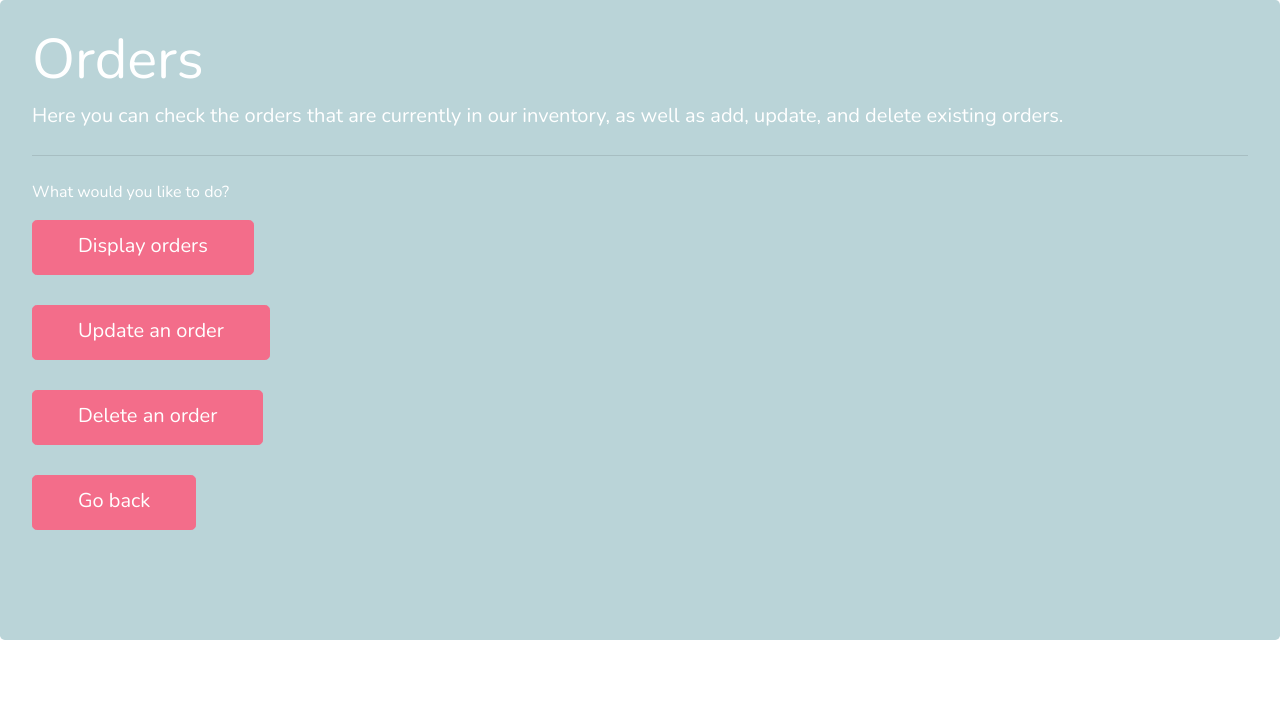
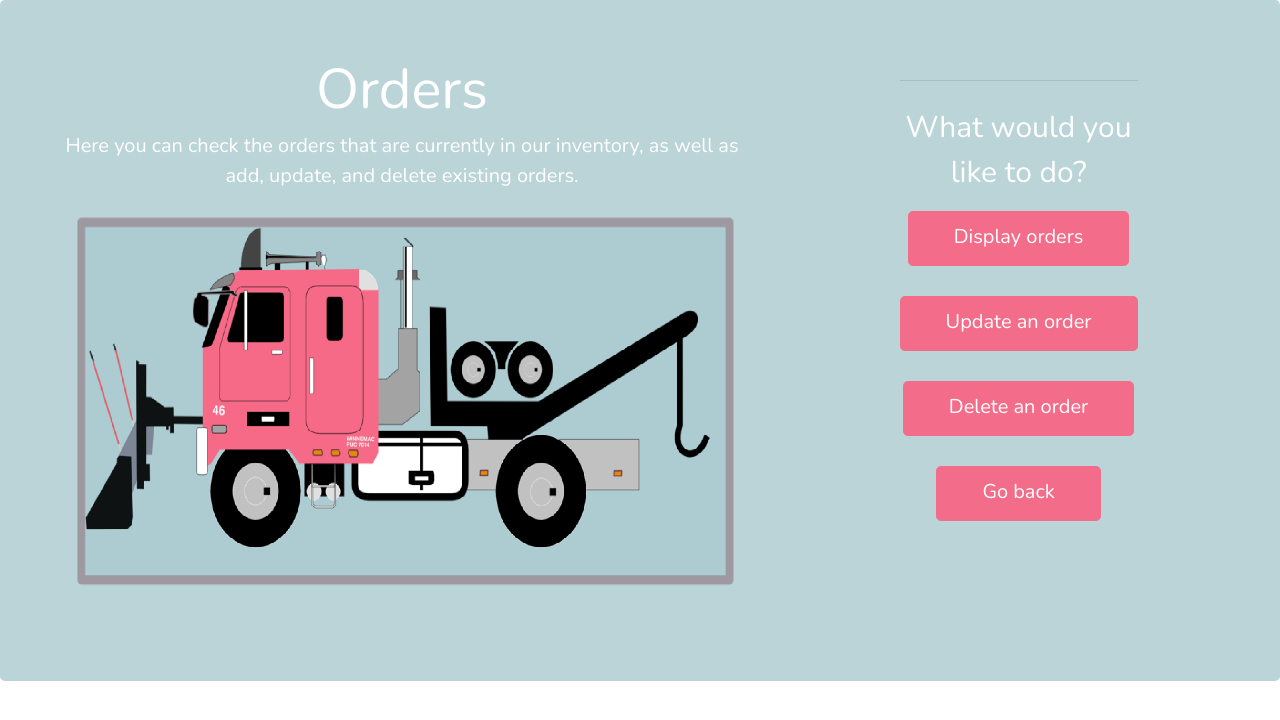
Before and after one commit to acsanchezr/DB_project, a PHP site: page /order.php in a window 1280 px wide. Shown: the top 720 px of the page. Run offline with PHP 8.4, Linux system fonts and the light colour scheme; some libraries are stand-ins or nearby versions; some web fonts are replaced.

Commit message:
fixed layout

```diff
--- a/cars.php
+++ b/cars.php
@@ -19,9 +19,7 @@
   <div class="grid-container">
       <div class="item1">
   <h1 class="display-4">Cars</h1>
-  <p class="lead">Here you can check the cars that </br>
-  are currently in our inventory, as well as add, </br>
-update, and delete existing cars. </p>
+  <p class="lead">Here you can check the cars that are currently in our inventory, as well as add, update, and delete existing cars. </p>
 <img src="./towtruck.png" width="680" height="380">
 </div>
 
--- a/order.php
+++ b/order.php
@@ -15,8 +15,14 @@
 	?>
 
 <div class="jumbotron">
+<div class="grid-container">
+  <div class="item1">
   <h1 class="display-4">Orders</h1>
   <p class="lead">Here you can check the orders that are currently in our inventory, as well as add, update, and delete existing orders. </p>
+  <img src="./towtruck.png" width="680" height="380">
+</div>
+
+<div class="item2">
   <hr class="my-4">
   <p>What would you like to do? </p>
   <p class="lead">
@@ -26,6 +32,8 @@
     <a class="btn btn-primary btn-lg" href="./index.php" role="button">Go back</a></br></br>
   </p>
 </div>
+</div>
+</div>
 
 <?php
 	$conn->close();	//close connection
--- a/style.css
+++ b/style.css
@@ -30,13 +30,15 @@ a { color:white;}
     'header header header menu menu menu'
     'header header header menu menu menu'
     'header header header menu menu menu';
-  grid-gap: 40px;
+  vertical-align: center;
+  grid-gap: 20%;
   background-color: #BAD4D8;
   padding: 10px;
+  width:50%;
 }
 .grid-container > div {
-  background-color: #BAD4D8;
+  background-color:#BAD4D8;
   text-align: center;
-  padding: 20px 0;
+  padding: 20px;
   font-size: 30px;
 }
```
Also changed, not shown: employee.php (+12 -1 lines), ticket.php (+10 -3 lines), tow_truck.php (+10 -3 lines).
